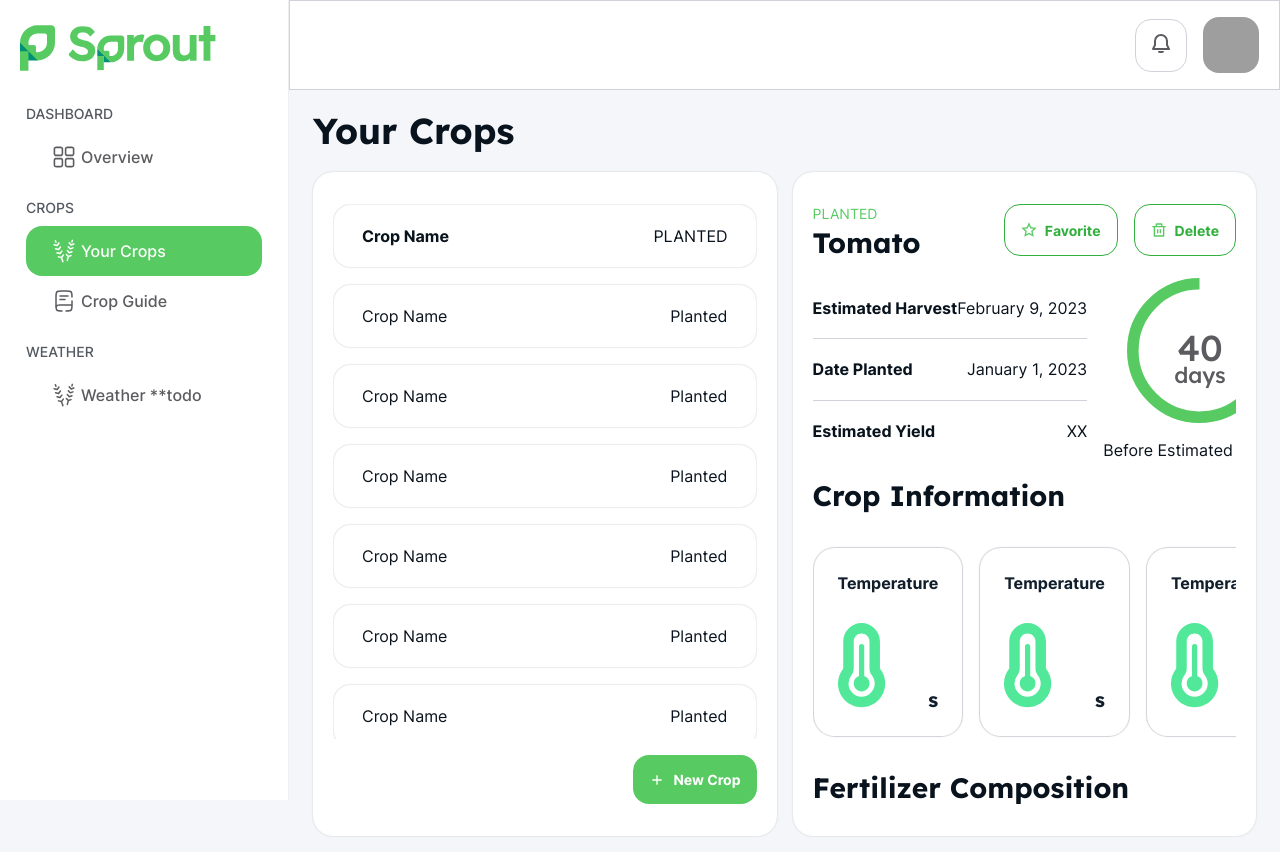
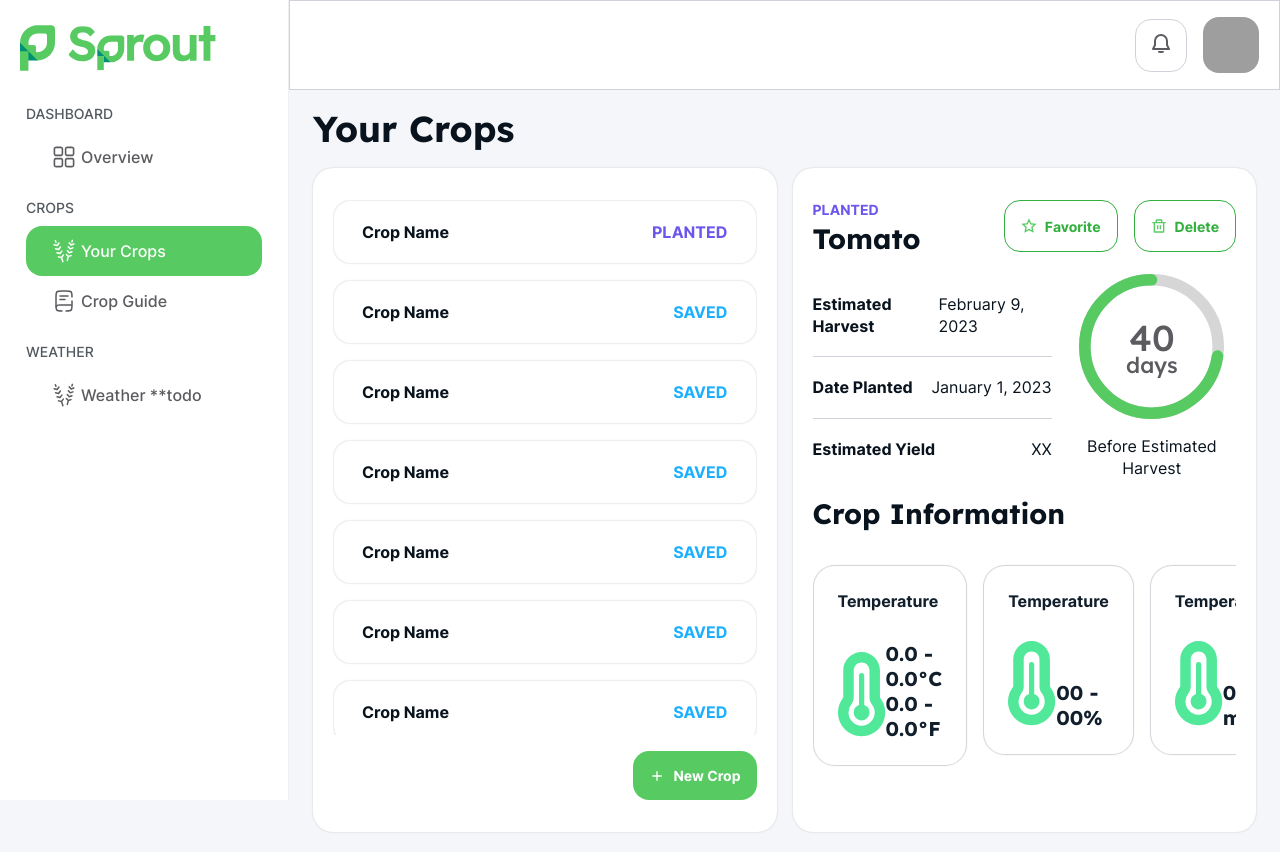
Before and after one commit to dacosio/project-2, a React (Create React App) app in the folder frontend/: page /your-crops in a window 1280 px wide. Built offline with nearby package versions, Linux system fonts and the light colour scheme; grey boxes are pictures that could not be loaded.

Commit message:
bug fixed, major change

```diff
--- a/frontend/src/pages/Crops/YourCrop/YourCrop.style.ts
+++ b/frontend/src/pages/Crops/YourCrop/YourCrop.style.ts
@@ -24,11 +24,7 @@ export const ListColumnContainer = styled(Col)`
   }
 `;
 
-export const ColumnHeaderContainer = styled.div`
-  height: 50px;
-  display: grid;
-  align-items: center;
-`;
+export const ColumnHeaderContainer = styled.div``;
 
 export const ColumnBodyContainer = styled.div`
   background-color: white;
@@ -36,9 +32,10 @@ export const ColumnBodyContainer = styled.div`
   gap: 16px;
 
   > div {
-    display: grid;
+    display: flex;
     gap: 16px;
     overflow-y: auto;
+    flex-direction: column;
 
     ::-webkit-scrollbar {
       width: 8px;
@@ -68,11 +65,16 @@ export const ColumnBodyContainer = styled.div`
 
 export const CropItemContainer = styled.div`
   box-shadow: 0 0 2px rgba(0, 0, 0, 0.25);
-  margin: 1px;
   border-radius: 16px;
   padding: 20px 28px;
   display: flex;
   justify-content: space-between;
+  margin: 1px;
+  box-sizing: border-box;
+
+  :hover {
+    background-color: ${({ theme }) => theme.btn.color.outlineBg};
+  }
 `;
 
 export const ButtonContainer = styled.div`
@@ -86,7 +88,7 @@ export const DetailColumnContainer = styled(Col)`
   width: 100%;
 
   @media (min-width: 768px) {
-    max-width: 600px;
+    max-width: 650px;
     padding: 0 8px;
   }
 `;
--- a/frontend/src/pages/Crops/YourCrop/YourCrop.view.tsx
+++ b/frontend/src/pages/Crops/YourCrop/YourCrop.view.tsx
@@ -34,6 +34,7 @@ import Button from "components/base/Button";
 import CircleProgress from "components/base/CircleProgress";
 import CropCondition from "components/base/CropCondition";
 import { Add, Delete, Favorite } from "components/base/SVG";
+import "react-circular-progressbar/dist/styles.css";
 import theme from "utils/Theme";
 
 const YourCropView = (props: YourCropGeneratedProps) => (
@@ -59,46 +60,112 @@ const YourCropView = (props: YourCropGeneratedProps) => (
               <Typography variant="body" weight="700">
                 Crop Name
               </Typography>
-              <Typography variant="body">PLANTED</Typography>
+              <Typography
+                variant="body"
+                weight="700"
+                style={{ color: theme.btn.color.token }}
+              >
+                PLANTED
+              </Typography>
             </CropItemContainer>
             <CropItemContainer>
-              <Typography variant="body">Crop Name</Typography>
-              <Typography variant="body">Planted</Typography>
+              <Typography variant="body" weight="700">
+                Crop Name
+              </Typography>
+              <Typography
+                variant="body"
+                weight="700"
+                style={{ color: theme.btn.color.tokenHover }}
+              >
+                SAVED
+              </Typography>
             </CropItemContainer>
             <CropItemContainer>
-              <Typography variant="body">Crop Name</Typography>
-              <Typography variant="body">Planted</Typography>
+              <Typography variant="body" weight="700">
+                Crop Name
+              </Typography>
+              <Typography
+                variant="body"
+                weight="700"
+                style={{ color: "#1DAEFF" }}
+              >
+                SAVED
+              </Typography>
             </CropItemContainer>
             <CropItemContainer>
-              <Typography variant="body">Crop Name</Typography>
-              <Typography variant="body">Planted</Typography>
+              <Typography variant="body" weight="700">
+                Crop Name
+              </Typography>
+              <Typography
+                variant="body"
+                weight="700"
+                style={{ color: "#1DAEFF" }}
+              >
+                SAVED
+              </Typography>
             </CropItemContainer>
             <CropItemContainer>
-              <Typography variant="body">Crop Name</Typography>
-              <Typography variant="body">Planted</Typography>
+              <Typography variant="body" weight="700">
+                Crop Name
+              </Typography>
+              <Typography
+                variant="body"
+                weight="700"
+                style={{ color: "#1DAEFF" }}
+              >
+                SAVED
+              </Typography>
             </CropItemContainer>
             <CropItemContainer>
-              <Typography variant="body">Crop Name</Typography>
-              <Typography variant="body">Planted</Typography>
+              <Typography variant="body" weight="700">
+                Crop Name
+              </Typography>
+              <Typography
+                variant="body"
+                weight="700"
+                style={{ color: "#1DAEFF" }}
+              >
+                SAVED
+              </Typography>
             </CropItemContainer>
             <CropItemContainer>
-              <Typography variant="body">Crop Name</Typography>
-              <Typography variant="body">Planted</Typography>
+              <Typography variant="body" weight="700">
+                Crop Name
+              </Typography>
+              <Typography
+                variant="body"
+                weight="700"
+                style={{ color: "#1DAEFF" }}
+              >
+                SAVED
+              </Typography>
             </CropItemContainer>
             <CropItemContainer>
-              <Typography variant="body">Crop Name</Typography>
-              <Typography variant="body">Planted</Typography>
+              <Typography variant="body" weight="700">
+                Crop Name
+              </Typography>
+              <Typography
+                variant="body"
+                weight="700"
+                style={{ color: "#1DAEFF" }}
+              >
+                SAVED
+              </Typography>
             </CropItemContainer>
             <CropItemContainer>
-              <Typography variant="body">Crop Name</Typography>
-              <Typography variant="body">Planted</Typography>
-            </CropItemContainer>
-            <CropItemContainer>
-              <Typography variant="body">Crop Name</Typography>
-              <Typography variant="body">Planted</Typography>
+              <Typography variant="body" weight="700">
+                Crop Name
+              </Typography>
+              <Typography
+                variant="body"
+                weight="700"
+                style={{ color: "#1DAEFF" }}
+              >
+                SAVED
+              </Typography>
             </CropItemContainer>
           </div>
-          <div>
+          <div style={{ display: "grid" }}>
             <Button
               iconPosition="before"
               icon={<Add fill={theme.btn.text.white} />}
@@ -120,12 +187,17 @@ const YourCropView = (props: YourCropGeneratedProps) => (
           <div>
             <DescriptionHeaderContainer>
               <DescriptionHeaderLeftContainer>
-                <Typography variant="small" textColor="primary">
+                <Typography
+                  variant="small"
+                  weight="700"
+                  style={{ color: theme.btn.color.token }}
+                >
                   PLANTED
                 </Typography>
                 <Typography variant="title3">Tomato</Typography>
               </DescriptionHeaderLeftContainer>
               <DescriptionHeaderRightContainer>
+                <Hidden xs sm md lg>
                   <Button
                     variant="outline"
                     iconPosition="before"
@@ -138,6 +210,19 @@ const YourCropView = (props: YourCropGeneratedProps) => (
                     icon={<Delete fill={theme.btn.color.primary} />}
                     text="Delete"
                   />
+                </Hidden>
+                <Visible xs sm md lg>
+                  <Button
+                    variant="outline"
+                    iconPosition="before"
+                    icon={<Favorite fill={theme.btn.color.primary} />}
+                  />
+                  <Button
+                    variant="outline"
+                    iconPosition="before"
+                    icon={<Delete fill={theme.btn.color.primary} />}
+                  />
+                </Visible>
               </DescriptionHeaderRightContainer>
             </DescriptionHeaderContainer>
           </div>
@@ -165,6 +250,7 @@ const YourCropView = (props: YourCropGeneratedProps) => (
                   </div>
                 </DescriptionFooterLeftContainer>
                 <DescriptionFooterRightContainer>
+                  <Hidden xs sm md lg>
                     <CircleProgress
                       value={40}
                       maxValue={55}
@@ -174,6 +260,18 @@ const YourCropView = (props: YourCropGeneratedProps) => (
                       id="progress"
                       style={{ height: 145, width: 145 }}
                     />
+                  </Hidden>
+                  <Visible xs sm md lg>
+                    <CircleProgress
+                      value={40}
+                      maxValue={55}
+                      size="mobile"
+                      title="40"
+                      subtitle="days"
+                      id="progress"
+                      style={{ height: 96, width: 96 }}
+                    />
+                  </Visible>
                   <Hidden xs sm md lg>
                     <Typography variant="body" align="center">
                       Before Estimated Harvest
@@ -198,13 +296,16 @@ const YourCropView = (props: YourCropGeneratedProps) => (
               <InformationFooterContainer>
                 <Hidden xs sm md lg>
                   <div>
-                    <CropCondition title="Temperature" output="s" />
+                    <CropCondition
+                      title="Temperature"
+                      output="0.0 - 0.0°C 0.0 - 0.0°F"
+                    />
                   </div>
                   <div>
-                    <CropCondition title="Temperature" output="s" />
+                    <CropCondition title="Temperature" output="00 - 00%" />
                   </div>
                   <div>
-                    <CropCondition title="Temperature" output="s" />
+                    <CropCondition title="Temperature" output="0 - 0 months" />
                   </div>
                 </Hidden>
                 <Visible xs sm md lg>
```
Lines whose indentation alone changed are shown as unchanged.
